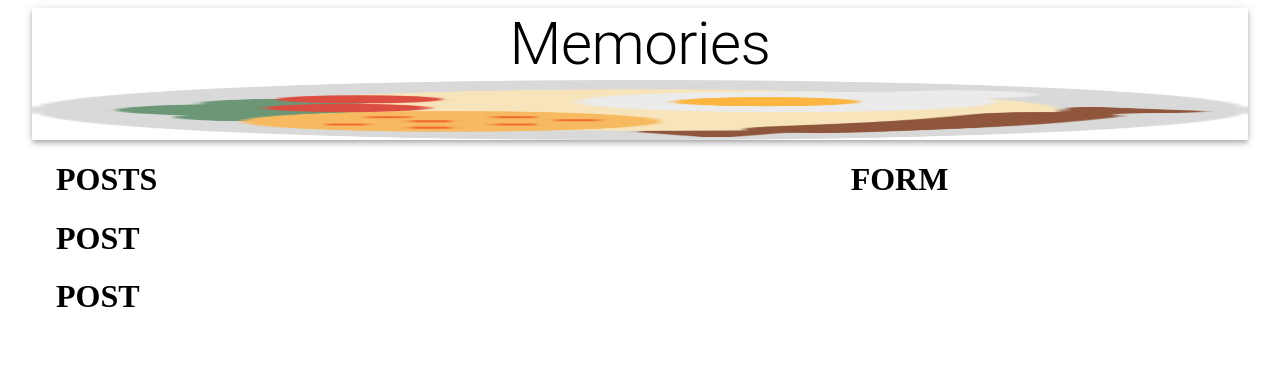
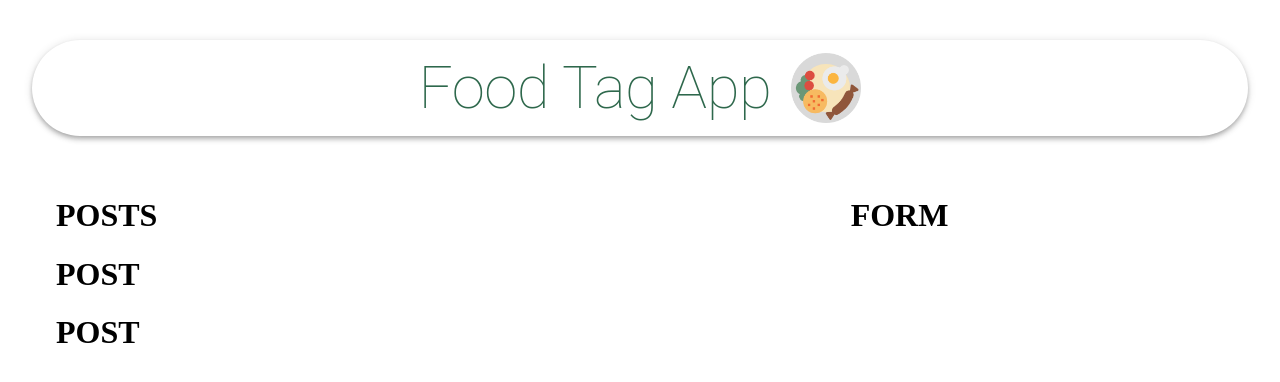
Before and after one commit to jiseon-baek/Music-Tag-App, a React (Create React App) app in the folder client/: page / in a window 1280 px wide. Shown: the top 382 px of the page. Built offline with nearby package versions, Linux system fonts and the light colour scheme.

Commit message:
style: 초기 스타일링

```diff
--- a/client/src/App.js
+++ b/client/src/App.js
@@ -4,13 +4,16 @@
 import Posts from './components/Posts/Posts';
 import Form from './components/Form/Form';
 import meal from './images/meal.png';
+import useStyles from './style';
 
 const App = () => {
+    const classes = useStyles();
+
 	return(
 		<Container maxwidth="lg">
-			<AppBar position="static" color="inherit">
-				<Typography variant="h2" align="center">Memories</Typography>
-				<img src={meal} alt="meal" height="60"/>
+			<AppBar className={classes.appBar} position="static" color="inherit">
+				<Typography className={classes.heading} variant="h2" align="center">Food Tag App</Typography>
+				<img className={classes.image} src={meal} alt="meal" height="60"/>
 			</AppBar>
 			<Grow in>
 				<Container>
--- a/client/src/components/Form/Form.js
+++ b/client/src/components/Form/Form.js
@@ -1,6 +1,9 @@
 import React from 'react';
+import useStyles from './style';
+;
+const Form = () => {
+	const classes = useStyles()
 
-const Form = () => {
 	return(
 		<h1>FORM</h1>
 	);
--- a/client/src/components/Form/style.js
+++ b/client/src/components/Form/style.js
@@ -0,0 +1,25 @@
+import { makeStyles } from '@material-ui/core/styles';
+
+
+export default makeStyles((theme) => ({
+  root: {
+    '& .MuiTextField-root': {
+      margin: theme.spacing(1),
+    },
+  },
+  paper: {
+    padding: theme.spacing(2),
+  },
+  form: {
+    display: 'flex',
+    flexWrap: 'wrap',
+    justifyContent: 'center',
+  },
+  fileInput: {
+    width: '97%',
+    margin: '10px 0',
+  },
+  buttonSubmit: {
+    marginBottom: 10,
+  },
+}));
--- a/client/src/components/Posts/Post/Post.js
+++ b/client/src/components/Posts/Post/Post.js
@@ -1,6 +1,9 @@
 import React from 'react';
+import useStyles from './style';
+
 
 const Post = () => {
+	const classes = useStyles();
 	return(
 		<h1>POST</h1>
 	);
--- a/client/src/components/Posts/Post/style.js
+++ b/client/src/components/Posts/Post/style.js
@@ -0,0 +1,52 @@
+import { makeStyles } from '@material-ui/core/styles';
+
+export default makeStyles({
+  media: {
+    height: 0,
+    paddingTop: '56.25%',
+    backgroundColor: 'rgba(0, 0, 0, 0.5)',
+    backgroundBlendMode: 'darken',
+  },
+  border: {
+    border: 'solid',
+  },
+  fullHeightCard: {
+    height: '100%',
+  },
+  card: {
+    display: 'flex',
+    flexDirection: 'column',
+    justifyContent: 'space-between',
+    borderRadius: '15px',
+    height: '100%',
+    position: 'relative',
+  },
+  overlay: {
+    position: 'absolute',
+    top: '20px',
+    left: '20px',
+    color: 'white',
+  },
+  overlay2: {
+    position: 'absolute',
+    top: '20px',
+    right: '20px',
+    color: 'white',
+  },
+  grid: {
+    display: 'flex',
+  },
+  details: {
+    display: 'flex',
+    justifyContent: 'space-between',
+    margin: '20px',
+  },
+  title: {
+    padding: '0 16px',
+  },
+  cardActions: {
+    padding: '0 16px 8px 16px',
+    display: 'flex',
+    justifyContent: 'space-between',
+  },
+});
--- a/client/src/components/Posts/Posts.js
+++ b/client/src/components/Posts/Posts.js
@@ -1,7 +1,10 @@
 import React from 'react';
 import Post from './Post/Post';
+import useStyles from './style';
+
 
 const Posts = () => {
+	const classes = useStyles();
 	return(
 		<>
 			<h1>POSTS</h1>
--- a/client/src/components/Posts/style.js
+++ b/client/src/components/Posts/style.js
@@ -0,0 +1,14 @@
+import { makeStyles } from '@material-ui/core/styles';
+
+export default makeStyles((theme) => ({
+  mainContainer: {
+    display: 'flex',
+    alignItems: 'center',
+  },
+  smMargin: {
+    margin: theme.spacing(1),
+  },
+  actionDiv: {
+    textAlign: 'center',
+  },
+}));
--- /dev/null
+++ b/client/src/style.js
@@ -0,0 +1,25 @@
+import { makeStyles } from '@material-ui/core/styles';
+
+export default makeStyles(() => ({
+	appBar: {
+		borderRadius: 100,
+		margin: '40px 0',
+		display: 'flex',
+		flexDirection: 'row',
+		justifyContent: 'center',
+		alignItems: 'center',
+        padding: '12px'
+	      },
+	      heading: {
+        color: '#2E684C',
+        fontWeight: '30'
+	      },
+	      image: {
+        marginLeft: '20px',
+        width: '70px',
+        height: '70px'
+	      },
+	   })
+
+
+);
```
